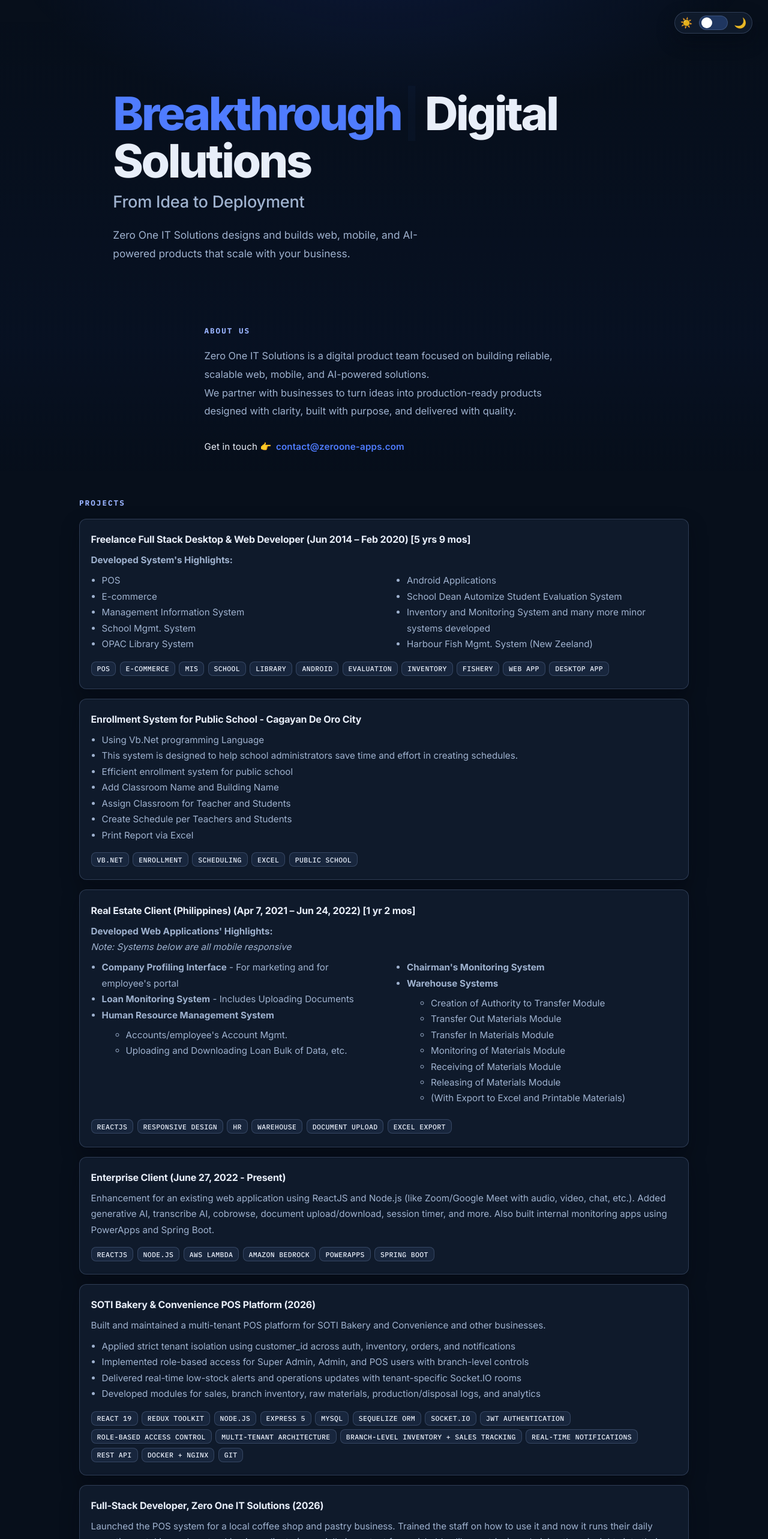
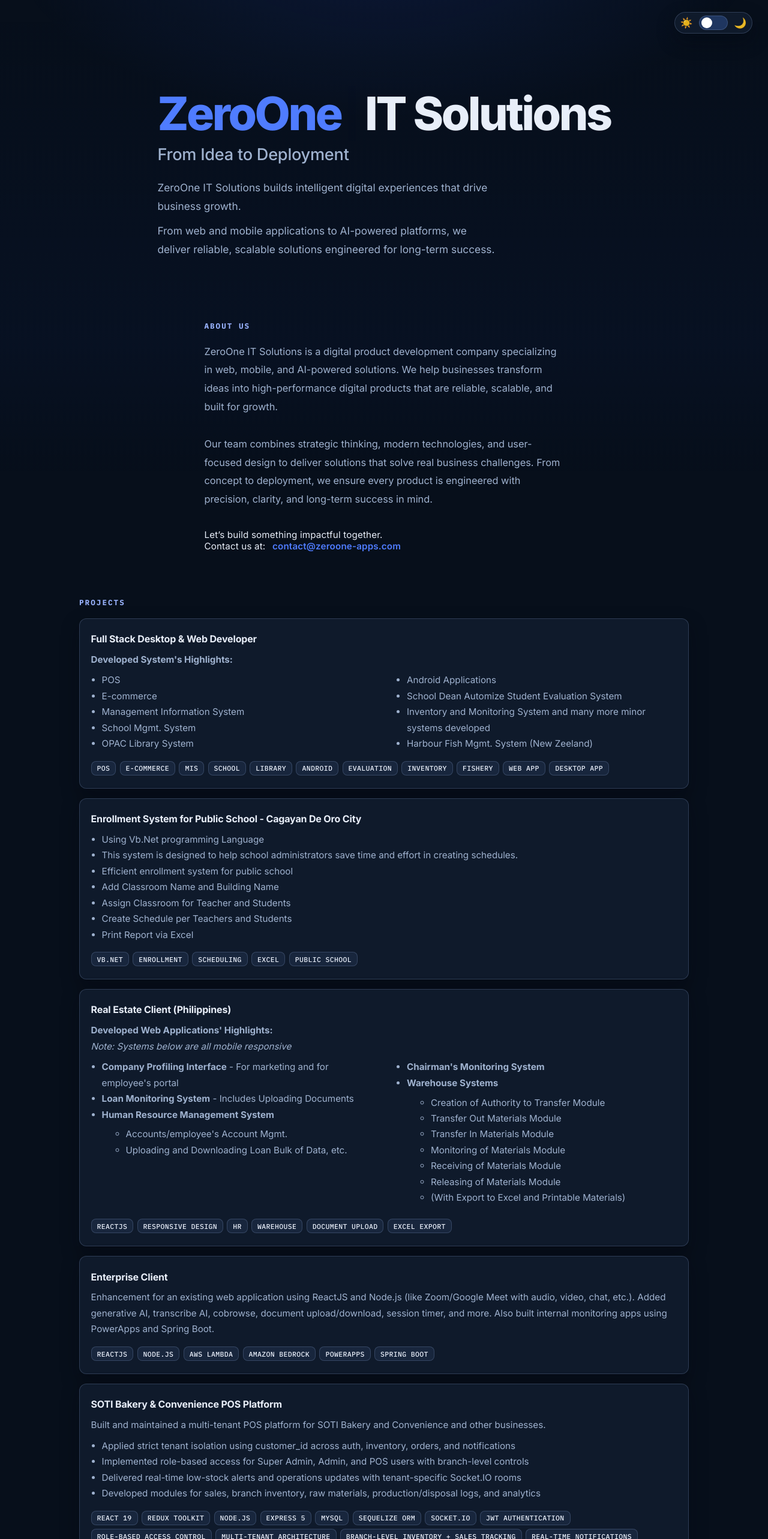
Before and after one commit to zero-one-projects/zeroone-website, a React (Create React App) app: page / in a window 1280 px wide. Shown: the top 2566 px of the page at 60% size. Built offline with nearby package versions, Linux system fonts and the light colour scheme.

Commit message:
change description

```diff
--- a/src/App.js
+++ b/src/App.js
@@ -19,7 +19,7 @@
       <Projects />
       <Team />
       <footer className="footer">
-        <p>© 2025 Zero One IT Solutions. All rights reserved.</p>
+        <p>© Zero One IT Solutions. All rights reserved.</p>
       </footer>
     </div>
   );
--- a/src/sections/About.js
+++ b/src/sections/About.js
@@ -5,12 +5,16 @@
     <section className="about-section">
         <h2 className="section-heading">About Us</h2>
         <p className="about-desc">
-            Zero One IT Solutions is a digital product team focused on building reliable, scalable web, mobile, and AI-powered solutions.<br />
-            We partner with businesses to turn ideas into production-ready products designed with clarity, built with purpose, and delivered with quality.
+            ZeroOne IT Solutions is a digital product development company specializing in web, mobile, and AI-powered solutions. We help businesses transform ideas into high-performance digital products that are reliable, scalable, and built for growth.
+            <br />
+            <br />
+            Our team combines strategic thinking, modern technologies, and user-focused design to deliver solutions that solve real business challenges. From concept to deployment, we ensure every product is engineered with precision, clarity, and long-term success in mind.
         </p>
         <div className="about-contact">
-            Get in touch <span role="img" aria-label="point">👉</span>
-            <a href="mailto:hello@zeroone.com" className="about-email">
+            Let’s build something impactful together.
+            <br />
+            Contact us at:{" "}
+            <a href="mailto:contact@zeroone-apps.com" className="about-email">
                 contact@zeroone-apps.com
             </a>
         </div>
--- a/src/sections/Hero.css
+++ b/src/sections/Hero.css
@@ -44,6 +44,10 @@
   animation: soft-fade 0.8s ease 0.36s forwards;
 }
 
+.hero-desc-secondary {
+  margin-top: 0.65rem;
+}
+
 @media (max-width: 700px) {
   .hero-section {
     padding: 96px 1rem 46px;
--- a/src/sections/Hero.js
+++ b/src/sections/Hero.js
@@ -1,5 +1,5 @@
 import React from "react";
-import { Typewriter } from 'react-simple-typewriter';
+import { Typewriter } from "react-simple-typewriter";
 import "./Hero.css";
 
 const Hero = () => (
@@ -7,18 +7,21 @@
         <h1 className="hero-title">
             <span className="accent">
                 <Typewriter
-                    words={['Breakthrough']}
+                    words={['ZeroOne']}
                     cursor
                     cursorStyle='|'
                     typeSpeed={120}
                     deleteSpeed={80}
                     delaySpeed={1200}
                 />
-            </span>{' '}Digital Solutions
+            </span>{' '}IT Solutions
         </h1>
         <h2 className="hero-title-thin">From Idea to Deployment</h2>
         <p className="hero-desc">
-            Zero One IT Solutions designs and builds web, mobile, and AI-powered products that scale with your business.
+            ZeroOne IT Solutions builds intelligent digital experiences that drive business growth.
+        </p>
+        <p className="hero-desc hero-desc-secondary">
+            From web and mobile applications to AI-powered platforms, we deliver reliable, scalable solutions engineered for long-term success.
         </p>
     </section>
 );
--- a/src/sections/Projects.js
+++ b/src/sections/Projects.js
@@ -6,7 +6,7 @@
 
 const projects = [
     {
-        title: "Freelance Full Stack Desktop & Web Developer (Jun 2014 – Feb 2020) [5 yrs 9 mos]",
+        title: "Full Stack Desktop & Web Developer",
         description: (
             <span>
                 <b>Developed System's Highlights:</b>
@@ -47,7 +47,7 @@
         tags: ["VB.Net", "Enrollment", "Scheduling", "Excel", "Public School"],
     },
     {
-        title: "Real Estate Client (Philippines) (Apr 7, 2021 – Jun 24, 2022) [1 yr 2 mos]",
+        title: "Real Estate Client (Philippines)",
         description: (
             <span>
                 <b>Developed Web Applications' Highlights:</b><br />
@@ -83,12 +83,12 @@
         tags: ["ReactJS", "Responsive Design", "HR", "Warehouse", "Document Upload", "Excel Export"],
     },
     {
-        title: "Enterprise Client (June 27, 2022 - Present)",
+        title: "Enterprise Client",
         description: "Enhancement for an existing web application using ReactJS and Node.js (like Zoom/Google Meet with audio, video, chat, etc.). Added generative AI, transcribe AI, cobrowse, document upload/download, session timer, and more. Also built internal monitoring apps using PowerApps and Spring Boot.",
         tags: ["ReactJS", "Node.js", "AWS Lambda", "Amazon Bedrock", "PowerApps", "Spring Boot"],
     },
     {
-        title: "SOTI Bakery & Convenience POS Platform (2026)",
+        title: "SOTI Bakery & Convenience POS Platform",
         description: (
             <span>
                 Built and maintained a multi-tenant POS platform for SOTI Bakery and Convenience and other businesses.
@@ -105,7 +105,7 @@
         ],
     },
     {
-        title: "Full-Stack Developer, Zero One IT Solutions (2026)",
+        title: "Full-Stack Developer, Zero One IT Solutions",
         description: (
             <span>
                 Launched the POS system for a local coffee shop and pastry business. Trained the staff on how to use it and now it runs their daily operations - taking orders, tracking ingredients (especially important for perishables like pastries), and giving them insights into their sales. It's been running reliably with minimal downtime, processing hundreds of transactions every day.
```
